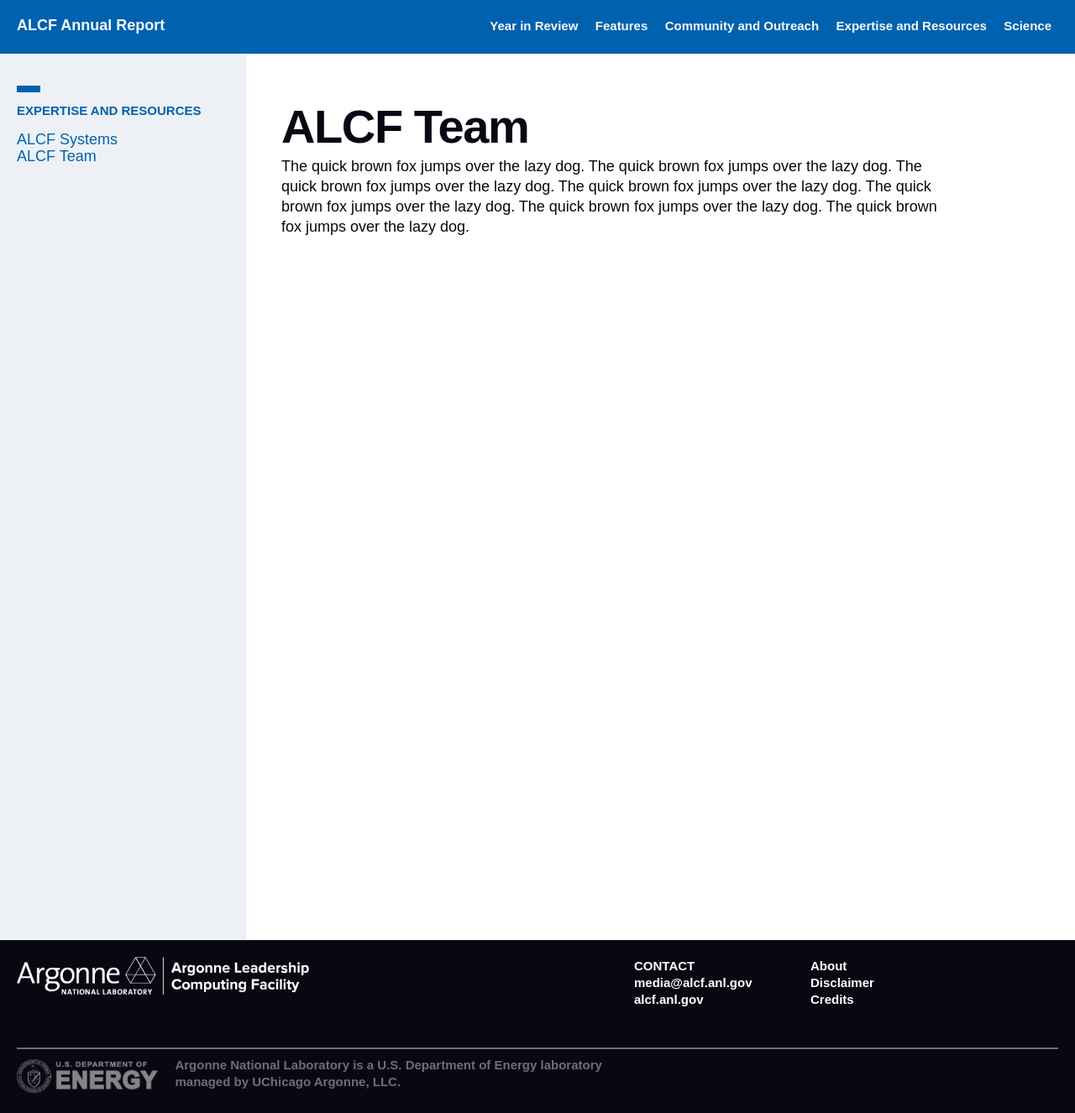
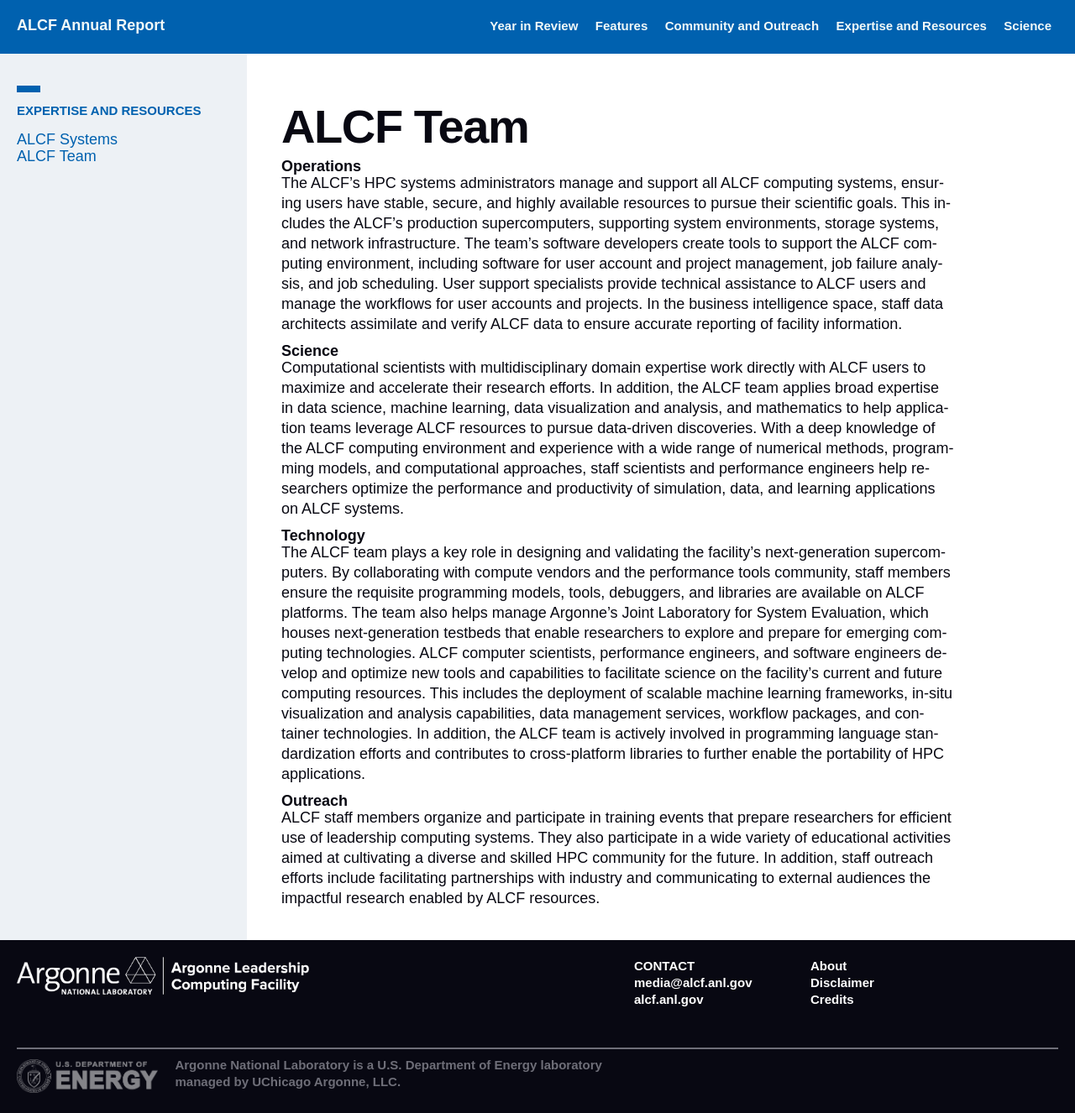
Before and after one commit to sbx-bnagle/ALCF-AR2022, a Jekyll site: the page built from 04_expertise-and-resources/team.md, in a window 1280 px wide and 1326 px high. Shown: the whole window at 84% size. Built offline with Jekyll 4.4.1, drawn with Linux system fonts in a browser that asks for light colours; some web fonts are replaced.

Commit message:
Update team.md
added Teams text

```diff
--- a/04_expertise-and-resources/team.md
+++ b/04_expertise-and-resources/team.md
@@ -7,5 +7,14 @@
 permalink: /expertise-and-resources/team/
 ---
 
+## Operations
+The ALCF’s HPC systems administrators manage and support all ALCF computing systems, ensuring users have stable, secure, and highly available resources to pursue their scientific goals. This includes the ALCF’s production supercomputers, supporting system environments, storage systems, and network infrastructure. The team’s software developers create tools to support the ALCF computing environment, including software for user account and project management, job failure analysis, and job scheduling. User support specialists provide technical assistance to ALCF users and manage the workflows for user accounts and projects. In the business intelligence space, staff data architects assimilate and verify ALCF data to ensure accurate reporting of facility information.
 
-The quick brown fox jumps over the lazy dog. The quick brown fox jumps over the lazy dog. The quick brown fox jumps over the lazy dog. The quick brown fox jumps over the lazy dog. The quick brown fox jumps over the lazy dog. The quick brown fox jumps over the lazy dog. The quick brown fox jumps over the lazy dog.
+## Science
+Computational scientists with multidisciplinary domain expertise work directly with ALCF users to maximize and accelerate their research efforts. In addition, the ALCF team applies broad expertise in data science, machine learning, data visualization and analysis, and mathematics to help application teams leverage ALCF resources to pursue data-driven discoveries. With a deep knowledge of the ALCF computing environment and experience with a wide range of numerical methods, programming models, and computational approaches, staff scientists and performance engineers help researchers optimize the performance and productivity of simulation, data, and learning applications on ALCF systems.
+
+## Technology
+The ALCF team plays a key role in designing and validating the facility’s next-generation supercomputers. By collaborating with compute vendors and the performance tools community, staff members ensure the requisite programming models, tools, debuggers, and libraries are available on ALCF platforms. The team also helps manage Argonne’s Joint Laboratory for System Evaluation, which houses next-generation testbeds that enable researchers to explore and prepare for emerging computing technologies. ALCF computer scientists, performance engineers, and software engineers develop and optimize new tools and capabilities to facilitate science on the facility’s current and future computing resources. This includes the deployment of scalable machine learning frameworks, in-situ visualization and analysis capabilities, data management services, workflow packages, and container technologies. In addition, the ALCF team is actively involved in programming language standardization efforts and contributes to cross-platform libraries to further enable the portability of HPC applications.
+
+## Outreach
+ALCF staff members organize and participate in training events that prepare researchers for efficient use of leadership computing systems. They also participate in a wide variety of educational activities aimed at cultivating a diverse and skilled HPC community for the future. In addition, staff outreach efforts include facilitating partnerships with industry and communicating to external audiences the impactful research enabled by ALCF resources.
```
